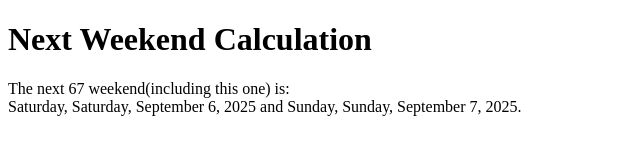
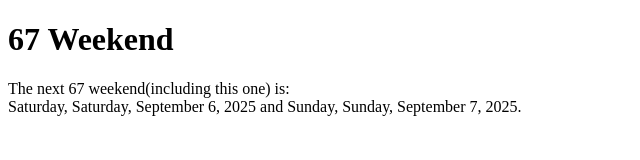
Before and after one commit to ggs654/67weekend, a plain HTML site: page n67wk.html in a window 1280 px wide. Shown: the whole page, without its empty margins (0-640 px from the left). Drawn offline with Linux system fonts and the light colour scheme.

Commit message:
Update n67wk.html

```diff
--- a/n67wk.html
+++ b/n67wk.html
@@ -1,13 +1,10 @@
 <!DOCTYPE html>
 <html lang="en">
 <head>
-  <meta charset="UTF-8">
-  <meta name="viewport" content="width=device-width, initial-scale=1.0">
-  <title>Next Weekend</title>
+  <title>67 weekend</title>
 </head>
 <body>
-
-  <h1>Next Weekend Calculation</h1>
+  <h1>67 Weekend</h1>
   <p id="next-weekend">...</p>
 
   <script src="questions.js"></script>
```
